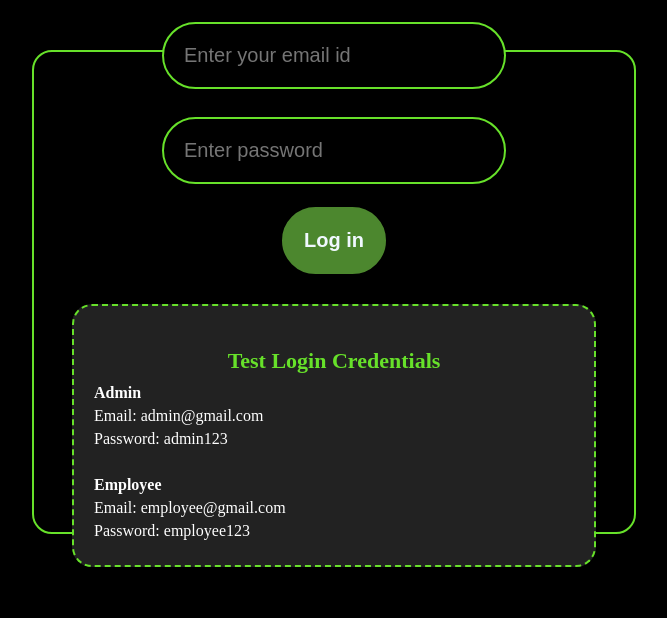
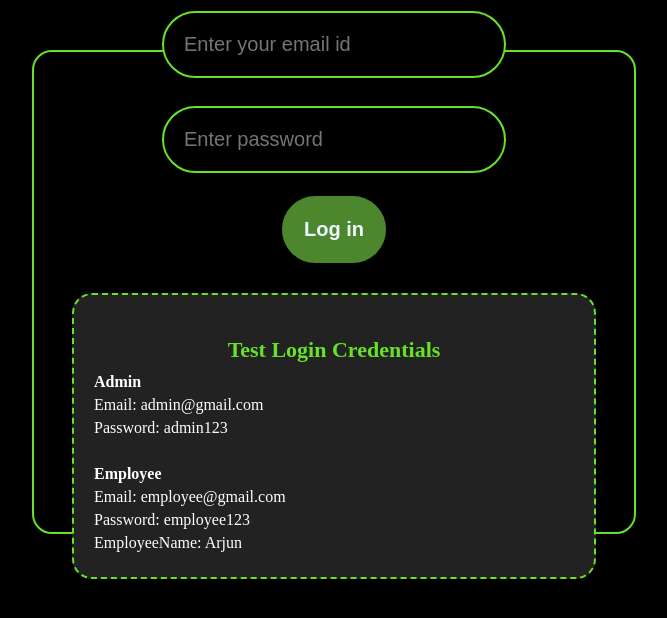
Before and after one commit to sudhanshu1239g/EmployeeManagement, a React (Vite) app in the folder vite-project/: page / in a window 1280 px wide. Shown: the top 618 px of the page, without its empty margins (306-973 px from the left). Built offline with nearby package versions, Linux system fonts and the light colour scheme.

Commit message:
Update loginPage.jsx

```diff
--- a/vite-project/src/components/loginPage.jsx
+++ b/vite-project/src/components/loginPage.jsx
@@ -44,6 +44,7 @@ function LoginPage({handleLogin}){
                 <p><strong>Employee</strong></p>
                 <p>Email: employee@gmail.com</p>
                 <p>Password: employee123</p>
+                <p>EmployeeName: Arjun</p>
             </div>
 
 
```
